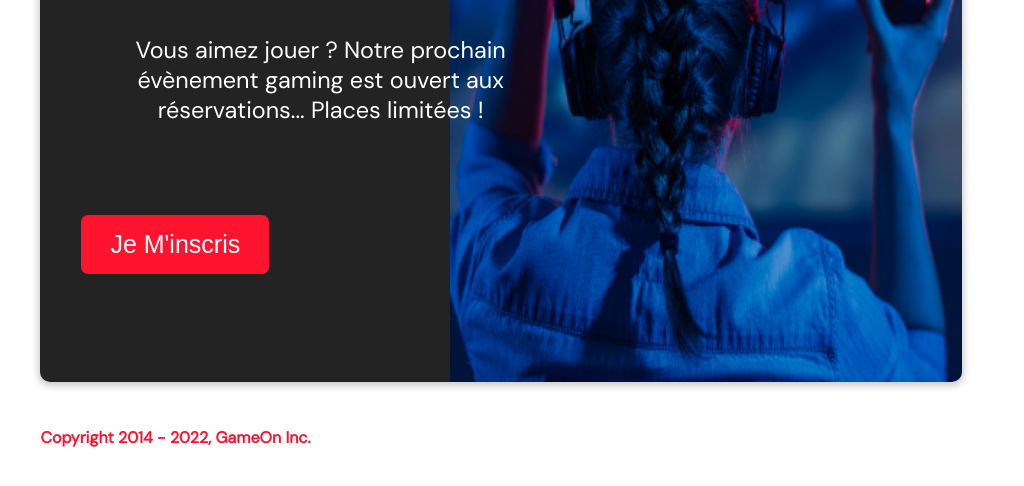
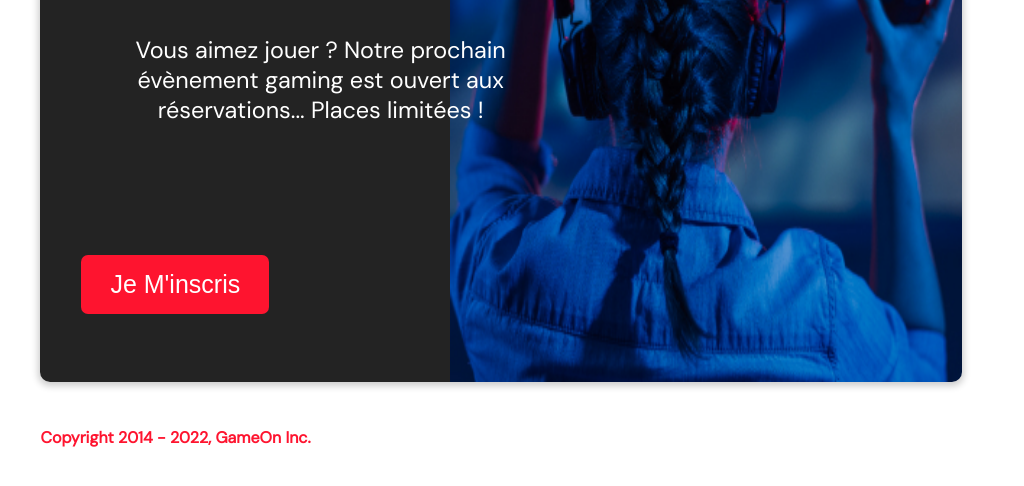
Before and after one commit to KaizenSpirit/game_on, a plain HTML site: page index.html in a window 1024 px wide. Shown: the part 456-942 px from the top of the page. Drawn offline with Linux system fonts and the light colour scheme.

Commit message:
button sign up css ajustments

```diff
--- a/assets/css/modale.css
+++ b/assets/css/modale.css
@@ -243,6 +243,13 @@ input {
   font-size: 16px;
 }
 
+@media (max-width: 1240px) and (min-width: 800px) {
+  .modal-btn{
+    margin: 130px 0 0 0;
+
+  }
+}
+
 
 @media screen and (max-width: 800px) {
   .bground{
```
